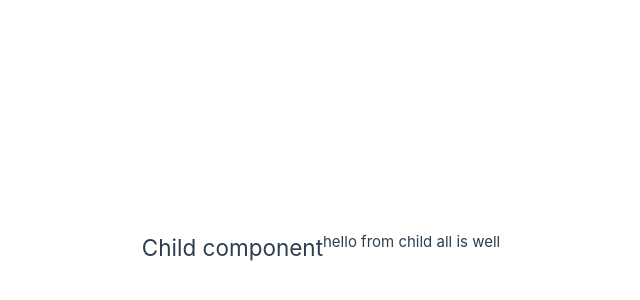
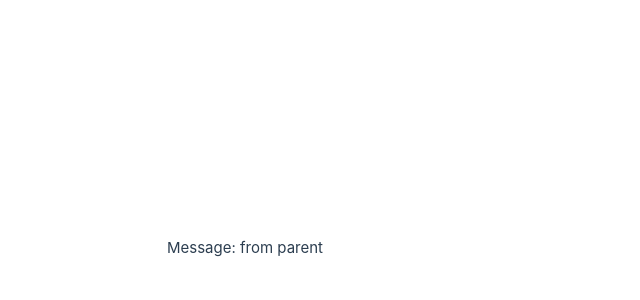
Before and after one commit to alecthibodeau/vue-tutorial, a Vue app: page / in a window 1280 px wide. Shown: the part 152-452 px from the top of the page, without its empty margins (317-957 px from the left). Built offline with nearby package versions, Linux system fonts and the light colour scheme.

Commit message:
Complete Step 14 - Slots

```diff
--- a/src/App.vue
+++ b/src/App.vue
@@ -2,15 +2,11 @@
 import { ref } from 'vue';
 import ChildComp from './components/ChildComp.vue';
 
-const childMessage = ref('No child message yet');
-const secondaryMessage = ref('Nothing to report');
+const message = ref('from parent');
 </script>
 
 <template>
-  <ChildComp @response="(message, addedMessage) => {
-      childMessage = message;
-      secondaryMessage = addedMessage;
-    }"
-  />
-  <p>{{ `${childMessage} ${secondaryMessage}` }}</p>
+  <ChildComp>
+    Message: {{ message }}
+  </ChildComp>
 </template>
--- a/src/components/ChildComp.vue
+++ b/src/components/ChildComp.vue
@@ -1,13 +1,3 @@
-<script setup lang="ts">
-const emit = defineEmits(['response']);
-
-/**
- * The first argument to emit() is the event name.
- * Any additional arguments are passed on to the event listener.
- */
-emit('response', 'hello from child', 'all is well');
-</script>
-
 <template>
-  <h2>Child component</h2>
+  <slot>Fallback content</slot>
 </template>
```
